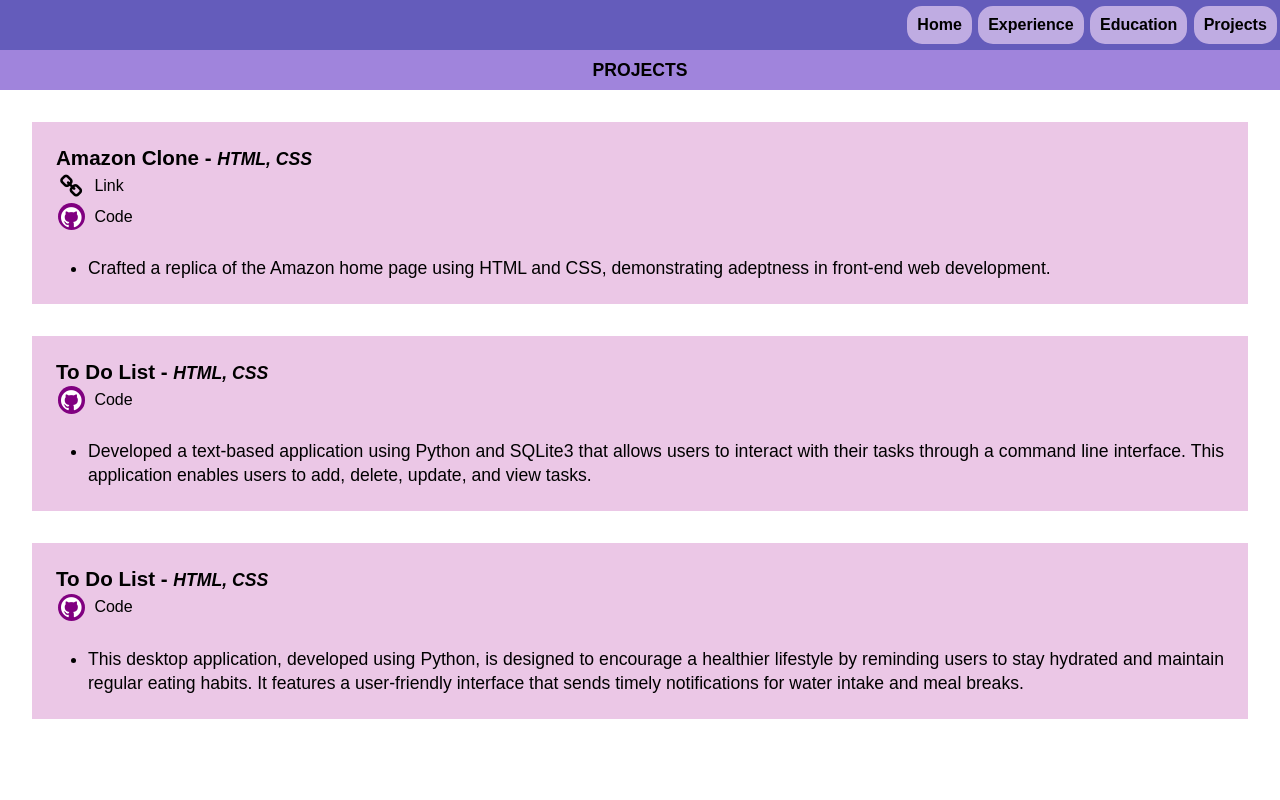
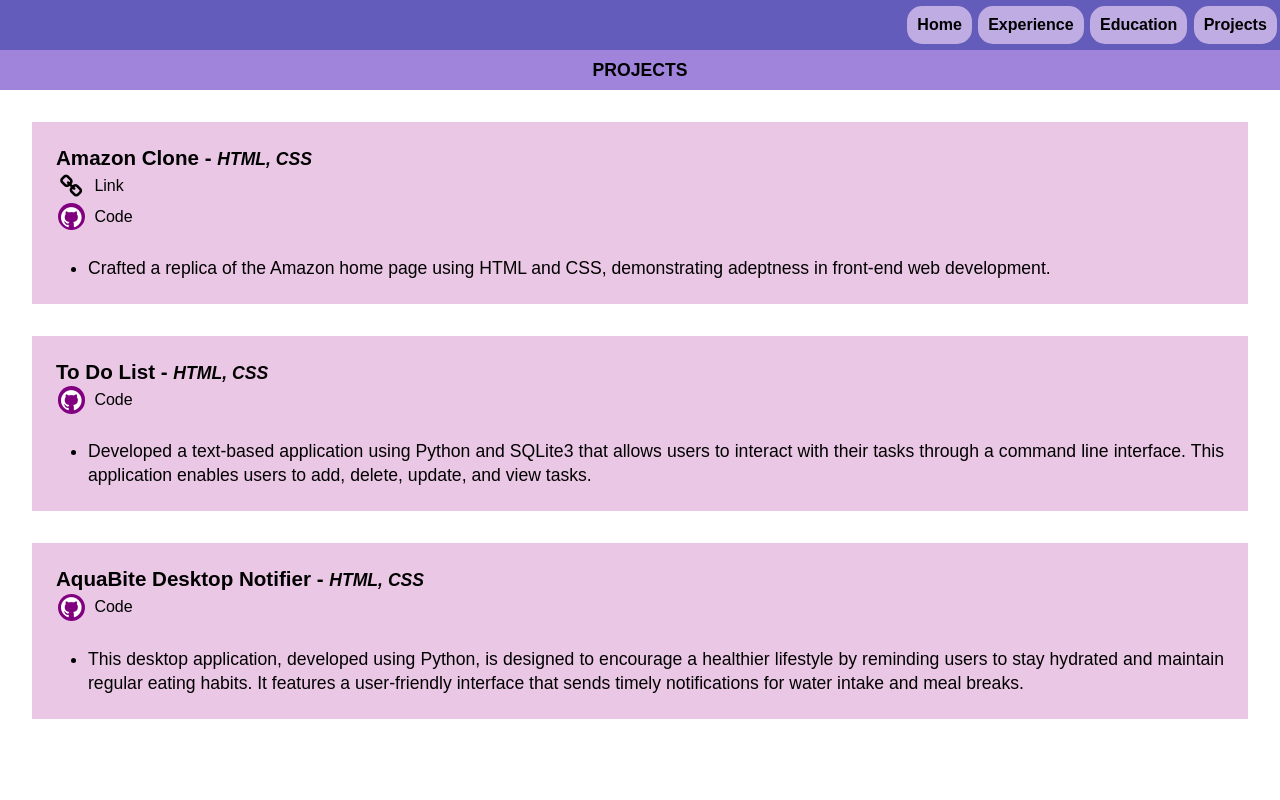
Before and after one commit to sireesha227/Portfolio-Website, a plain HTML site: page projects.html in a window 1280 px wide. Shown: the top 800 px of the page. Drawn offline with Linux system fonts and the light colour scheme.

Commit message:
Update projects.html

```diff
--- a/projects.html
+++ b/projects.html
@@ -63,7 +63,7 @@
         </div>
 
         <div class="work-description projects">
-            <h3>To Do List - </h3>
+            <h3>AquaBite Desktop Notifier - </h3>
             <h4><i>HTML, CSS</i></h4>
             <div>
                 <div class="social-links">
```
